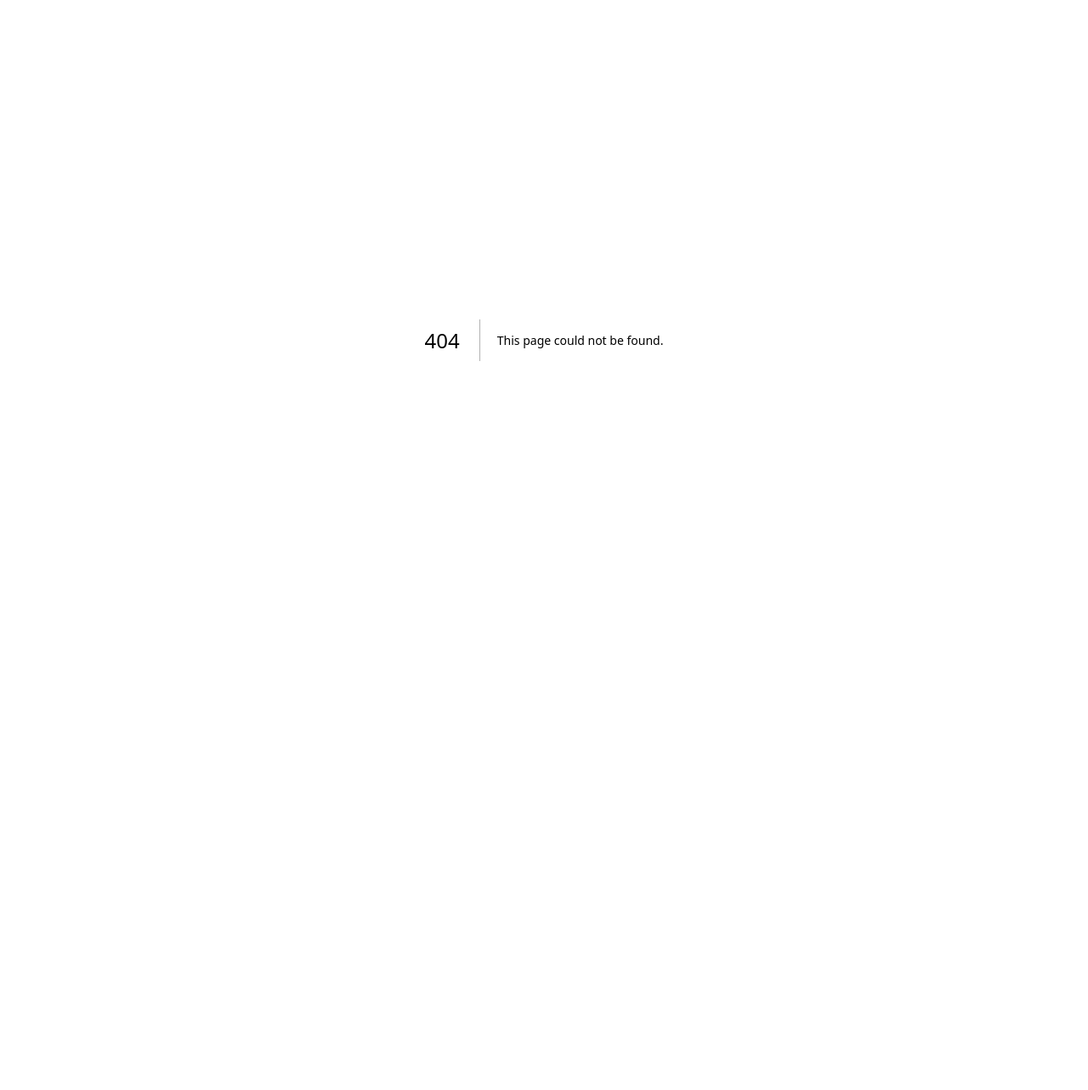
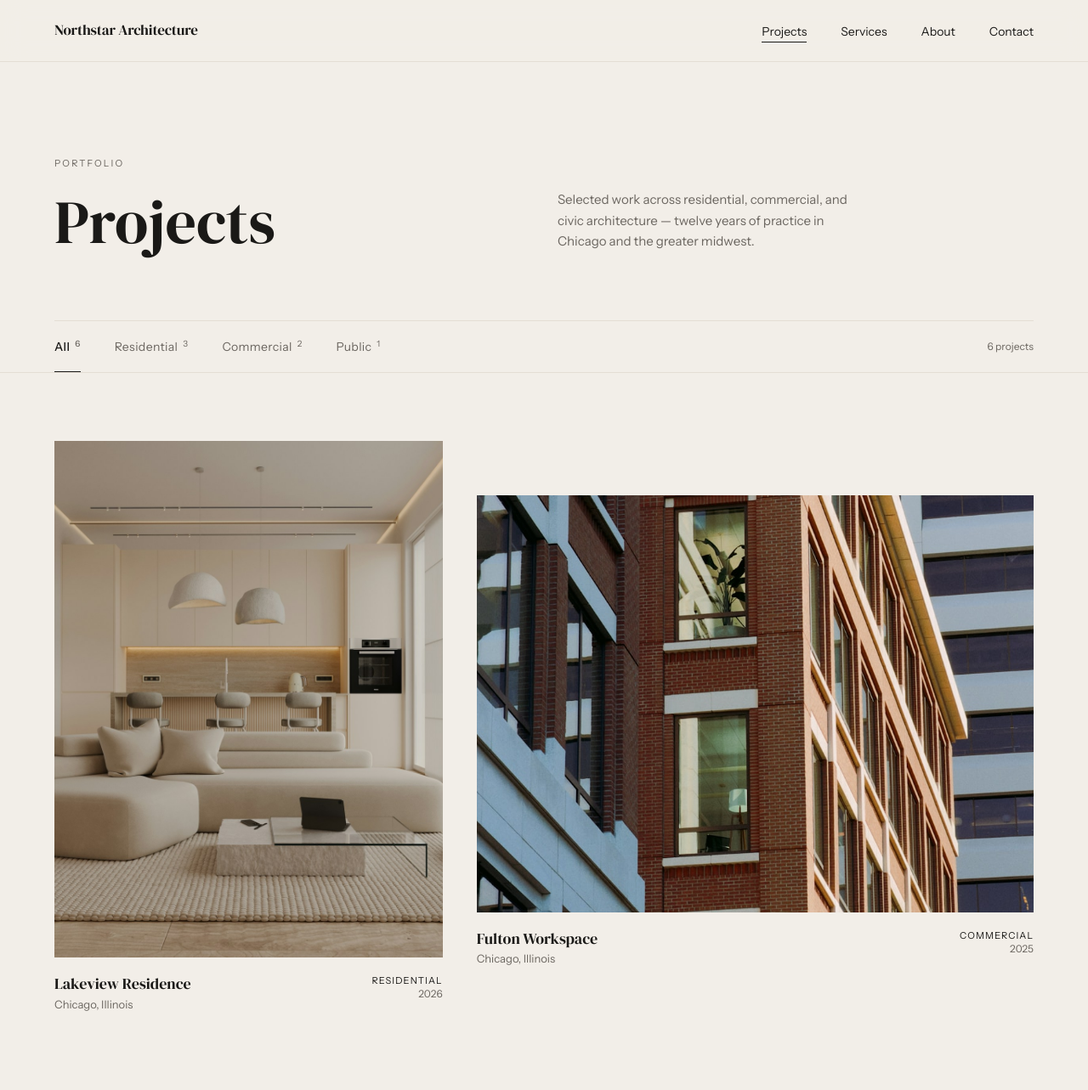
Before and after one commit to SebasNovillo/northstar-architecture, a Next.js app: page /projects in a window 1280 px wide. Before the commit this address had no page. Shown: the top 1283 px of the page at 85% size. Before the commit the page ends 800 px from the top, so only its background shows below. Built offline with nearby package versions, Linux system fonts and the light colour scheme.

Commit message:
feat: implement projects portfolio page

```diff
--- a/app/globals.css
+++ b/app/globals.css
@@ -44,3 +44,15 @@ html {
 body {
   font-family: var(--font-sans);
 }
+
+@keyframes projects-grid-in {
+  from {
+    opacity: 0;
+    transform: translateY(0.5rem);
+  }
+
+  to {
+    opacity: 1;
+    transform: translateY(0);
+  }
+}
--- /dev/null
+++ b/app/projects/page.tsx
@@ -0,0 +1,55 @@
+import type { Metadata } from "next";
+
+import { ProjectsGrid } from "@/components/projects/ProjectsGrid";
+import { Footer } from "@/components/layout/Footer";
+import { Header } from "@/components/layout/Header";
+import { projects } from "@/data/projects";
+
+export const metadata: Metadata = {
+  title: "Projects | Northstar Architecture",
+  description:
+    "Explore selected residential, commercial, and civic architecture projects by Northstar Architecture.",
+};
+
+export default function ProjectsPage() {
+  return (
+    <div className="relative bg-[#f2eee8]">
+      <Header variant="solid" activeItem="projects" />
+
+      <main id="main-content">
+        <section
+          aria-labelledby="projects-heading"
+          className="bg-[#f2eee8] pt-[120px] text-[#1a1917]"
+        >
+          <div className="mx-auto max-w-[1440px] px-8 pt-10 md:px-12 md:pt-16 lg:px-16">
+            <div className="grid gap-y-6 border-b border-[#e4ddd4] pb-14 md:grid-cols-12 md:gap-x-8 md:pb-20">
+              <div className="md:col-span-7 lg:col-span-6">
+                <p className="mb-6 text-[11px] tracking-[0.2em] text-[#6b6660] uppercase">
+                  Portfolio
+                </p>
+                <h1
+                  id="projects-heading"
+                  className="font-serif text-5xl leading-none font-normal md:text-6xl lg:text-7xl"
+                >
+                  Projects
+                </h1>
+              </div>
+
+              <div className="flex flex-col justify-end md:col-span-4 md:col-start-9 lg:col-span-4">
+                <p className="text-[15px] leading-relaxed text-[#6b6660]">
+                  Selected work across residential, commercial, and civic
+                  architecture — twelve years of practice in Chicago and the
+                  greater midwest.
+                </p>
+              </div>
+            </div>
+          </div>
+        </section>
+
+        <ProjectsGrid projects={projects} />
+      </main>
+
+      <Footer />
+    </div>
+  );
+}
--- a/components/layout/Header.tsx
+++ b/components/layout/Header.tsx
@@ -13,7 +13,15 @@ const navigation = [
 const focusStyles =
   "focus-visible:outline-2 focus-visible:outline-offset-4 focus-visible:outline-current";
 
-export function Header() {
+type HeaderProps = {
+  activeItem?: "projects";
+  variant?: "home" | "solid";
+};
+
+export function Header({
+  activeItem,
+  variant = "home",
+}: HeaderProps = {}) {
   const [menuOpen, setMenuOpen] = useState(false);
   const [scrolled, setScrolled] = useState(false);
 
@@ -26,7 +34,8 @@ export function Header() {
     return () => window.removeEventListener("scroll", updateHeader);
   }, []);
 
-  const solidHeader = scrolled || menuOpen;
+  const isHome = variant === "home";
+  const solidHeader = !isHome || scrolled || menuOpen;
 
   return (
     <>
@@ -48,7 +57,9 @@ export function Header() {
           <Link
             href="/"
             onClick={() => setMenuOpen(false)}
-            className={`${focusStyles} font-serif text-[15px] tracking-[-0.01em] ${
+            className={`${focusStyles} font-serif tracking-[-0.01em] ${
+              isHome ? "text-[15px]" : "text-base md:text-[17px]"
+            } ${
               solidHeader
                 ? "text-[#1a1917]"
                 : "text-[#f2eee8] [text-shadow:0_1px_10px_rgba(0,0,0,0.5)]"
@@ -59,21 +70,33 @@ export function Header() {
 
           <nav aria-label="Primary navigation" className="hidden md:block">
             <ul className="flex items-center gap-8 lg:gap-10">
-              {navigation.map((item) => (
+              {navigation.map((item) => {
+                const isActive =
+                  activeItem === "projects" && item.href === "/projects";
+
+                return (
                   <li key={item.href}>
                     <Link
                       href={item.href}
                       prefetch={item.href === "/projects" ? false : undefined}
-                    className={`${focusStyles} text-sm transition-opacity hover:opacity-55 ${
+                      aria-current={isActive ? "page" : undefined}
+                      className={`${focusStyles} relative text-sm transition-opacity hover:opacity-55 ${
                         solidHeader
                           ? "text-[#1a1917]"
                           : "text-[#f2eee8] [text-shadow:0_1px_10px_rgba(0,0,0,0.55)]"
                       }`}
                     >
                       {item.label}
+                      {isActive ? (
+                        <span
+                          aria-hidden="true"
+                          className="absolute inset-x-0 -bottom-1 h-px bg-current"
+                        />
+                      ) : null}
                     </Link>
                   </li>
-              ))}
+                );
+              })}
             </ul>
           </nav>
 
@@ -98,18 +121,28 @@ export function Header() {
             className="border-t border-[#e4ddd4] bg-[rgba(242,238,232,0.97)] px-8 pb-5 text-[#1a1917] backdrop-blur-[14px] md:hidden"
           >
             <ul>
-              {navigation.map((item) => (
+              {navigation.map((item) => {
+                const isActive =
+                  activeItem === "projects" && item.href === "/projects";
+
+                return (
                   <li key={item.href}>
                     <Link
                       href={item.href}
                       prefetch={item.href === "/projects" ? false : undefined}
                       onClick={() => setMenuOpen(false)}
-                    className={`${focusStyles} block border-b border-[#e4ddd4] py-4 text-[15px] last:border-b-0`}
+                      aria-current={isActive ? "page" : undefined}
+                      className={`${focusStyles} block border-b border-[#e4ddd4] py-4 text-[15px] last:border-b-0 ${
+                        isActive
+                          ? "font-medium underline underline-offset-4"
+                          : ""
+                      }`}
                     >
                       {item.label}
                     </Link>
                   </li>
-              ))}
+                );
+              })}
             </ul>
           </nav>
         ) : null}
--- a/components/projects/ProjectCard.tsx
+++ b/components/projects/ProjectCard.tsx
@@ -7,12 +7,14 @@ type ProjectCardProps = {
   project: Project;
   aspectRatio: string;
   sizes: string;
+  eager?: boolean;
 };
 
 export function ProjectCard({
   project,
   aspectRatio,
   sizes,
+  eager = false,
 }: ProjectCardProps) {
   return (
     <Link
@@ -30,6 +32,7 @@ export function ProjectCard({
           alt={project.imageAlt}
           fill
           sizes={sizes}
+          loading={eager ? "eager" : "lazy"}
           className="object-cover transition-transform duration-700 group-hover:scale-[1.04] motion-reduce:transition-none"
         />
         <div
--- /dev/null
+++ b/components/projects/ProjectsGrid.tsx
@@ -0,0 +1,174 @@
+"use client";
+
+import { useState } from "react";
+
+import { ProjectCard } from "@/components/projects/ProjectCard";
+import type { Project } from "@/types/project";
+
+const filters = ["All", "Residential", "Commercial", "Public"] as const;
+
+type ProjectFilter = (typeof filters)[number];
+
+type ProjectsGridProps = {
+  projects: Project[];
+};
+
+type ProjectPairProps = {
+  projects: Project[];
+  rowIndex: number;
+};
+
+const smallImageSizes =
+  "(max-width: 767px) calc(100vw - 4rem), (min-width: 1440px) 530px, 42vw";
+const largeImageSizes =
+  "(max-width: 767px) calc(100vw - 4rem), (min-width: 1440px) 742px, 58vw";
+const fullImageSizes =
+  "(max-width: 767px) calc(100vw - 4rem), (min-width: 1440px) 1312px, calc(100vw - 8rem)";
+
+function ProjectPair({ projects, rowIndex }: ProjectPairProps) {
+  if (projects.length === 1) {
+    return (
+      <ProjectCard
+        project={projects[0]}
+        aspectRatio="21 / 8"
+        sizes={fullImageSizes}
+        eager={rowIndex === 0}
+      />
+    );
+  }
+
+  const alternateLayout = rowIndex % 2 === 1;
+  const [firstProject, secondProject] = projects;
+
+  return (
+    <div className="grid grid-cols-1 items-start gap-8 md:grid-cols-12 md:gap-10">
+      <div className={alternateLayout ? "md:col-span-7" : "md:col-span-5"}>
+        <ProjectCard
+          project={firstProject}
+          aspectRatio={alternateLayout ? "16 / 11" : "3 / 4"}
+          sizes={alternateLayout ? largeImageSizes : smallImageSizes}
+          eager={rowIndex === 0}
+        />
+      </div>
+
+      <div
+        className={
+          alternateLayout
+            ? "md:col-span-5 md:pt-24"
+            : "md:col-span-7 md:pt-16"
+        }
+      >
+        <ProjectCard
+          project={secondProject}
+          aspectRatio={alternateLayout ? "3 / 4" : "4 / 3"}
+          sizes={alternateLayout ? smallImageSizes : largeImageSizes}
+        />
+      </div>
+    </div>
+  );
+}
+
+export function ProjectsGrid({ projects }: ProjectsGridProps) {
+  const [activeFilter, setActiveFilter] = useState<ProjectFilter>("All");
+
+  const filteredProjects =
+    activeFilter === "All"
+      ? projects
+      : projects.filter((project) => project.category === activeFilter);
+
+  const projectRows = Array.from(
+    { length: Math.ceil(filteredProjects.length / 2) },
+    (_, index) => filteredProjects.slice(index * 2, index * 2 + 2),
+  );
+
+  const projectCountLabel = `${filteredProjects.length} ${
+    filteredProjects.length === 1 ? "project" : "projects"
+  }`;
+
+  return (
+    <section
+      aria-labelledby="project-archive-heading"
+      className="bg-[#f2eee8] text-[#1a1917]"
+    >
+      <h2 id="project-archive-heading" className="sr-only">
+        Project archive
+      </h2>
+
+      <div className="sticky top-16 z-40 border-b border-[#e4ddd4] bg-[rgba(242,238,232,0.97)] backdrop-blur-[14px] md:top-[72px]">
+        <div className="mx-auto max-w-[1440px] px-8 md:px-12 lg:px-16">
+          <div
+            aria-label="Filter projects by category"
+            className="flex items-center overflow-x-auto [scrollbar-width:none] [&::-webkit-scrollbar]:hidden"
+            role="group"
+          >
+            {filters.map((filter) => {
+              const isActive = activeFilter === filter;
+              const count =
+                filter === "All"
+                  ? projects.length
+                  : projects.filter(
+                      (project) => project.category === filter,
+                    ).length;
+
+              return (
+                <button
+                  key={filter}
+                  type="button"
+                  aria-label={`${filter}, ${count} ${
+                    count === 1 ? "project" : "projects"
+                  }`}
+                  aria-controls="projects-grid"
+                  aria-pressed={isActive}
+                  onClick={() => setActiveFilter(filter)}
+                  className={`relative mr-10 shrink-0 cursor-pointer bg-transparent py-5 text-sm tracking-wide transition-colors duration-200 focus-visible:outline-2 focus-visible:outline-offset-[-4px] focus-visible:outline-[#1a1917] ${
+                    isActive
+                      ? "font-medium text-[#1a1917]"
+                      : "text-[#6b6660] hover:text-[#1a1917]"
+                  }`}
+                >
+                  {filter}
+                  <span
+                    aria-hidden="true"
+                    className="ml-1.5 align-top text-[10px] text-[#6b6660]"
+                  >
+                    {count}
+                  </span>
+                  <span
+                    aria-hidden="true"
+                    className={`absolute inset-x-0 bottom-0 h-px origin-left bg-[#1a1917] transition-transform duration-300 motion-reduce:transition-none ${
+                      isActive ? "scale-x-100" : "scale-x-0"
+                    }`}
+                  />
+                </button>
+              );
+            })}
+
+            <p
+              aria-atomic="true"
+              aria-live="polite"
+              className="ml-auto shrink-0 pl-8 text-xs text-[#6b6660]"
+            >
+              {projectCountLabel}
+            </p>
+          </div>
+        </div>
+      </div>
+
+      <div
+        key={activeFilter}
+        id="projects-grid"
+        className="mx-auto max-w-[1440px] px-8 py-14 motion-reduce:animate-none md:px-12 md:py-20 lg:px-16 [animation:projects-grid-in_350ms_ease-out]"
+      >
+        <div className="flex flex-col gap-16 md:gap-24">
+          {projectRows.map((row, rowIndex) => (
+            <ProjectPair
+              key={row[0].slug}
+              projects={row}
+              rowIndex={rowIndex}
+            />
+          ))}
+        </div>
+      </div>
+    </section>
+  );
+}
--- a/data/projects.ts
+++ b/data/projects.ts
@@ -52,7 +52,8 @@ export const projects: Project[] = [
     category: "Residential",
     year: 2024,
     image: "/images/projects/river-north-loft.jpg",
-    imageAlt: "Open-plan loft with a contemporary kitchen and living area",
+    imageAlt:
+      "Spacious open-plan loft with contemporary kitchen and living areas",
     featured: false,
   },
   {
@@ -62,7 +63,8 @@ export const projects: Project[] = [
     category: "Commercial",
     year: 2023,
     image: "/images/projects/west-loop-studio.jpg",
-    imageAlt: "Open commercial studio with a sculptural spiral staircase",
+    imageAlt:
+      "Open plan commercial studio with dramatic spiral staircase and natural light",
     featured: false,
   },
 ];
```
Lines whose indentation alone changed are shown as unchanged.
